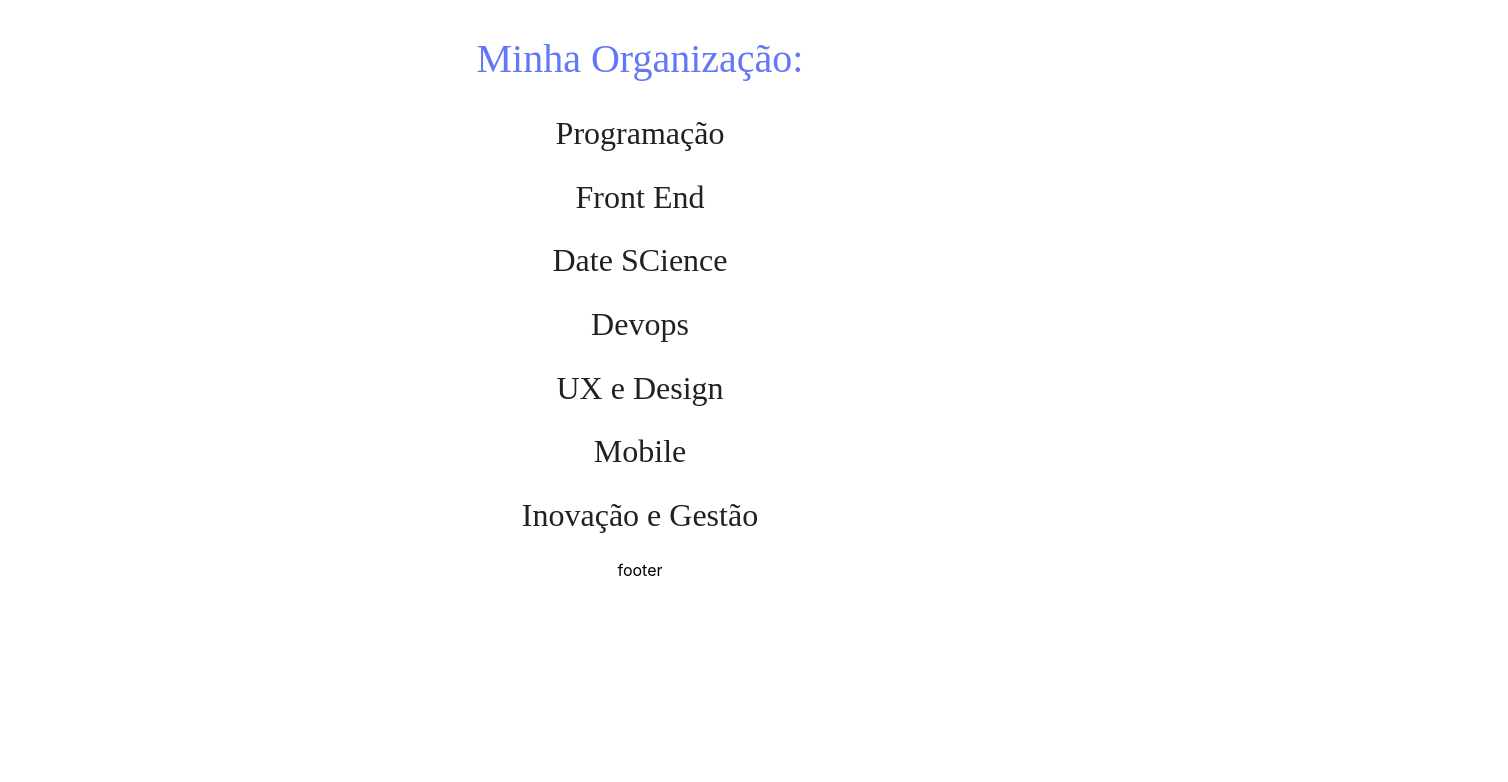
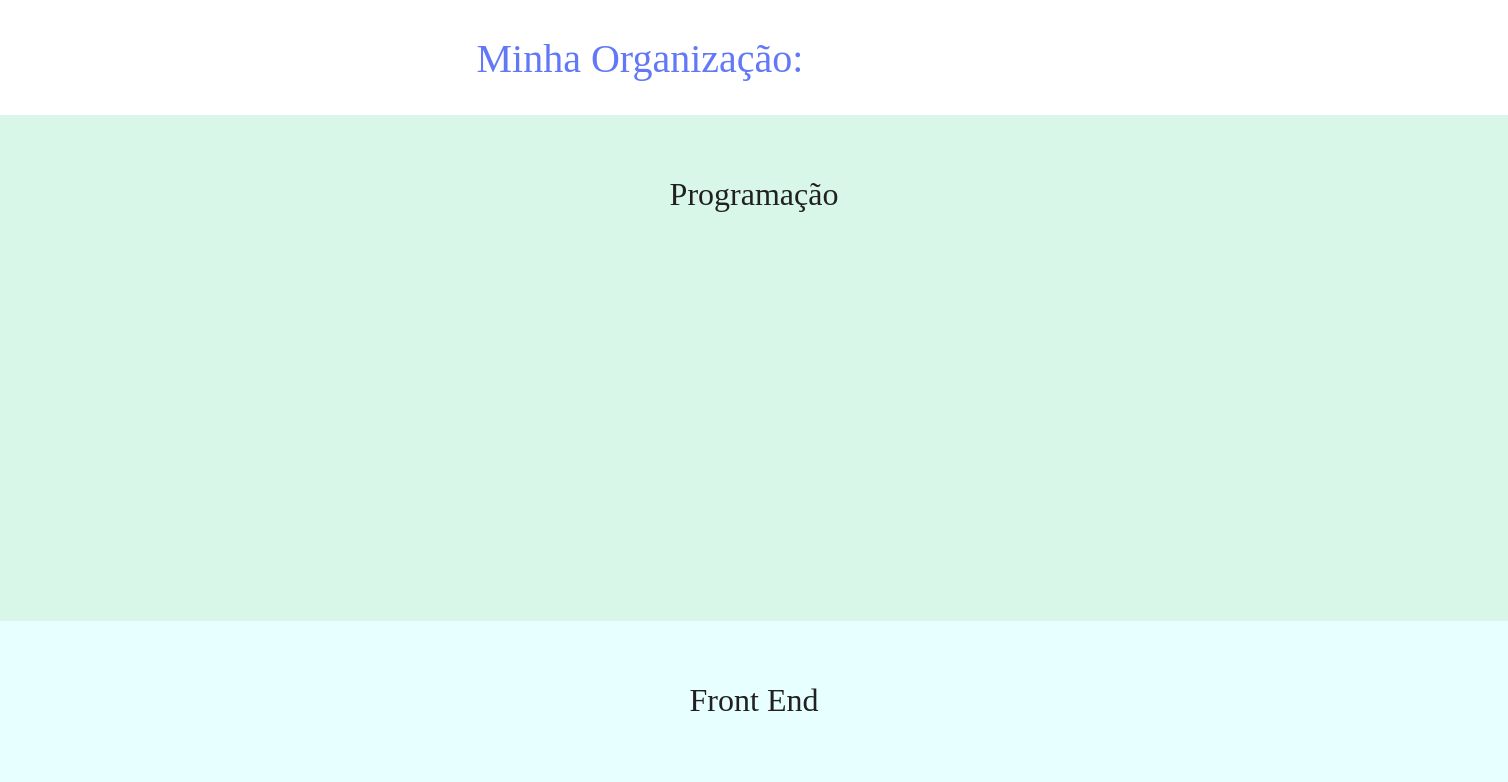
Before and after one commit to AllanGaiteiro/alura-projeto-organopeaple-estudo-react, a React (Create React App) app: page / in a window 1280 px wide. Shown: the part 558-1340 px from the top of the page, 1508 px wide, since content can reach past the window. Before the commit the page ends 1138 px from the top, so only its background shows below. Built offline with nearby package versions, Linux system fonts and the light colour scheme.

Commit message:
creando section container

```diff
--- a/src/App.js
+++ b/src/App.js
@@ -1,21 +1,38 @@
 import './App.css';
 import { Header } from './components/Header';
+import { SectionContainer } from './components/SectionContainer';
 import { Title } from './components/Title';
 
 function App() {
   return (
     <div className="App">
      <Header/>
+     <section>
+      <Title fontSize="40px" color="#6278F7" >Minha Organização:</Title>
+     </section>
+     <SectionContainer
+     backgroundColor="#D9F7E9">
+      <Title >Programação</Title>
+      </SectionContainer>
 
-     <section><Title fontSize="40px"
-     color="#6278F7">Minha Organização:</Title></section>
-     <section><Title>Programação</Title></section>
-     <section><Title>Front End</Title></section>
-     <section><Title>Date SCience</Title></section>
-     <section><Title>Devops</Title></section>
-     <section><Title>UX e Design</Title></section>
-     <section><Title>Mobile</Title></section>
-     <section><Title>Inovação e Gestão </Title></section>
+     <SectionContainer backgroundColor='#E8FFFF'>
+      <Title>Front End</Title>
+      </SectionContainer>
+     <SectionContainer backgroundColor='#E9FFE3'>
+      <Title>Date SCience</Title>
+      </SectionContainer>
+     <SectionContainer backgroundColor='rgba(241, 97, 101, 0.15)'>
+      <Title>Devops</Title>
+      </SectionContainer>
+     <SectionContainer backgroundColor='rgba(220, 110, 190, 0.15)'>
+      <Title>UX e Design</Title>
+      </SectionContainer>
+     <SectionContainer backgroundColor='rgba(255, 186, 5, 0.15)'>
+      <Title>Mobile</Title>
+      </SectionContainer>
+     <SectionContainer backgroundColor='rgba(255, 140, 42, 0.15)'>
+      <Title>Inovação e Gestão </Title>
+      </SectionContainer>
      <footer>footer</footer>
 
     </div>
--- /dev/null
+++ b/src/components/SectionContainer.js
@@ -0,0 +1,9 @@
+import styled from "styled-components";
+
+export const SectionContainer = styled.section`
+  width: 1440px;
+  height: 438px;
+  background-color: ${(props) => props.backgroundColor || "white"};
+  padding: 34px;
+  margin: 0px auto;
+`;
```
